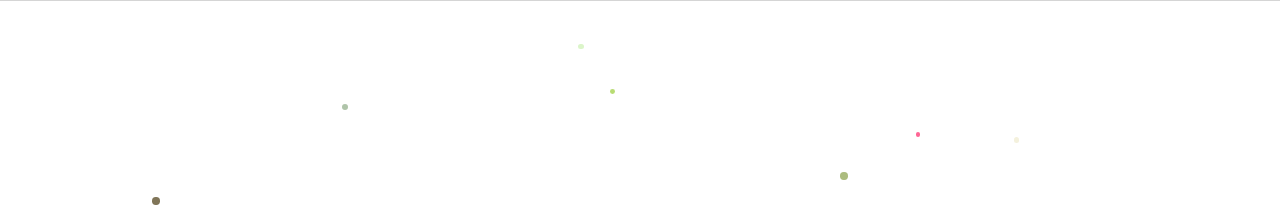
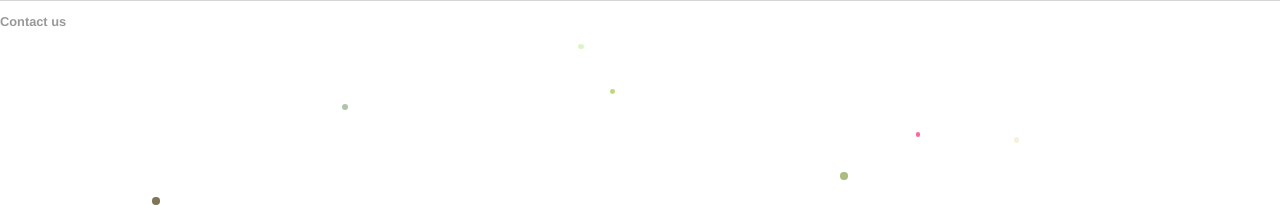
Before and after one commit to pagealchemy/pa, a Jekyll site: the page built from index.html, in a window 1280 px wide. Shown: the top 207 px of the page. Built offline with Jekyll 4.4.1, drawn with Linux system fonts in a browser that asks for light colours.

Commit message:
Update default.html

```diff
--- a/_layouts/default.html
+++ b/_layouts/default.html
@@ -19,9 +19,8 @@
 			</div><!-- /.container -->
 			<footer>
 	    		<ul>
-	        		<li><a href="mailto:"></a></li>
-	        		<li><a href=""></a></li>
-				</ul>
+	        		<li><a href="mailto:mail@pagealchemy.com">Contact us</a></li>
+	        		</ul>
 
 			</footer>
 					<script>
```
